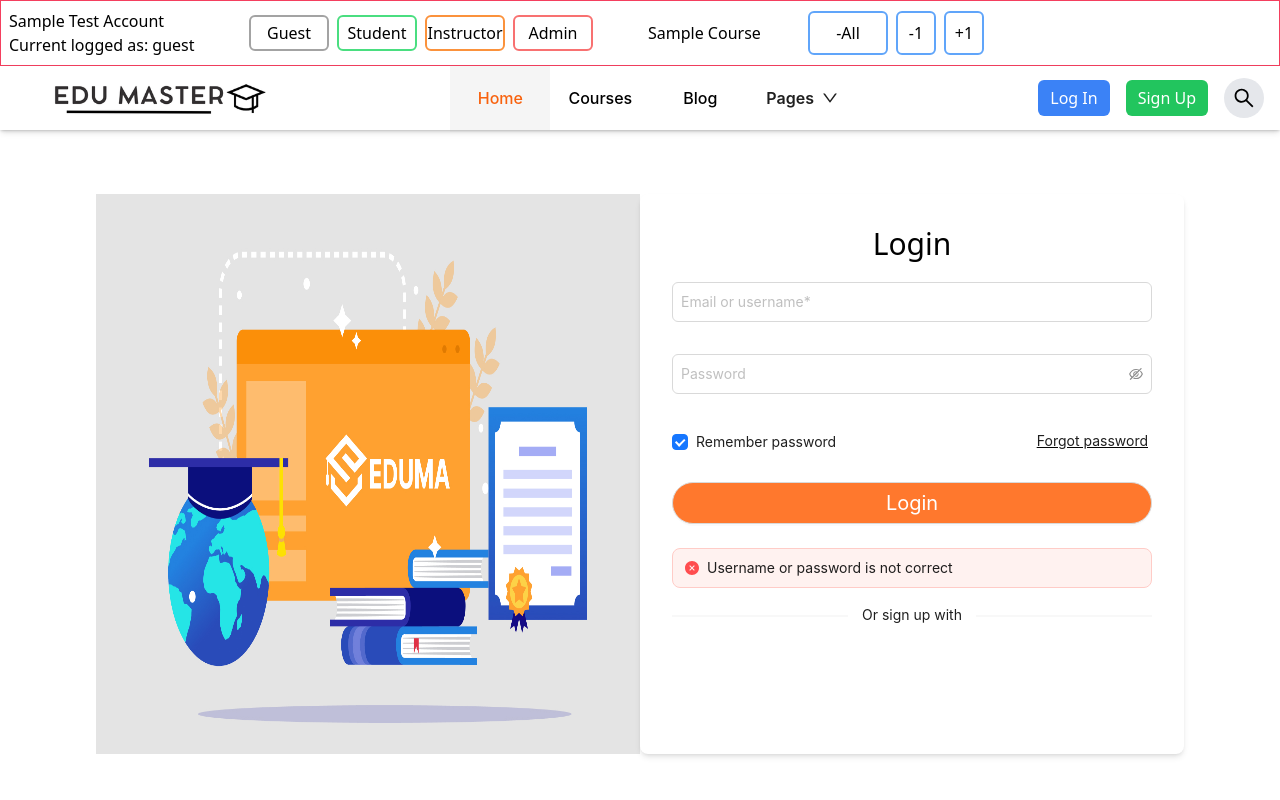
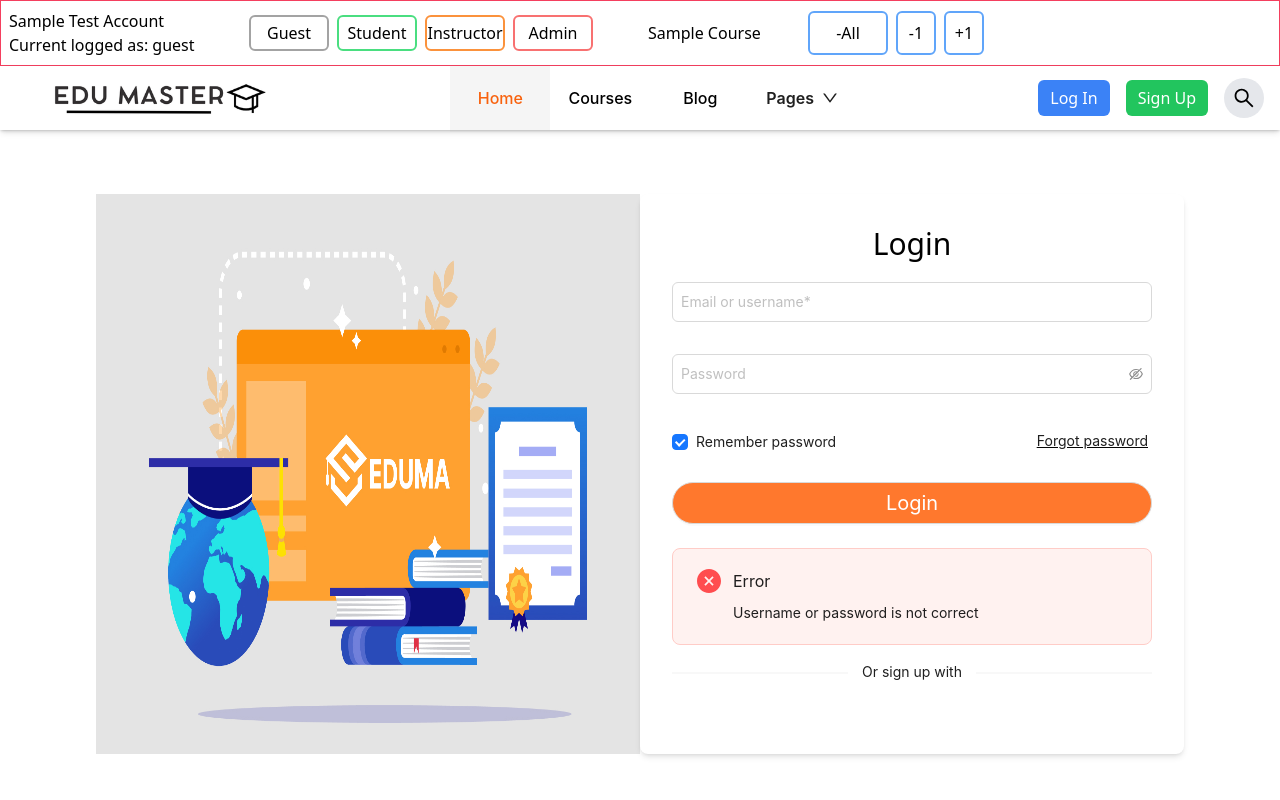
Before and after one commit to TEAM03-OJTPASSED/EduMaster_FinalProject_Team03_React12, a React (Vite) app: page /login in a window 1280 px wide. Shown: the top 800 px of the page. Built offline with nearby package versions, Linux system fonts and the light colour scheme.

Commit message:
add alert in login and register page

```diff
--- a/src/pages/AuthPage/Loginpage.tsx
+++ b/src/pages/AuthPage/Loginpage.tsx
@@ -47,7 +47,6 @@
           wrapperCol={{ span: 24 }}
           initialValues={{ remember: true }}
           onFinish={onFinish}
-
           autoComplete="off"
         >
           {/* username */}
@@ -86,7 +85,7 @@
               Login
             </Button>
           </Form.Item>
-          {<Notification message="Username or password is not correct" type="error" showIcon />}
+          {<Notification message="Error" description="Username or password is not correct" type="error" showIcon />}
           <Divider plain>Or sign up with</Divider>
           <div className="flex justify-center">
             <GoogleLogin
--- a/src/pages/AuthPage/SignUppage.tsx
+++ b/src/pages/AuthPage/SignUppage.tsx
@@ -3,6 +3,7 @@
 import authApiRequest from "./authApiRequest";
 import { useNavigate } from "react-router-dom";
 import { useDispatch } from "react-redux";
+import Notification from "../../components/Notification";
 
 export type RegisterType = {
   username: string;
@@ -89,6 +90,7 @@
           >
             <Input.Password placeholder="Confirm Password" className="p-2" />
           </Form.Item>
+            {<Notification message="Error" description="Username or password is not correct" type="error" showIcon className="my-5"/>}
           <Form.Item>
             <Button
               htmlType="submit"
```
